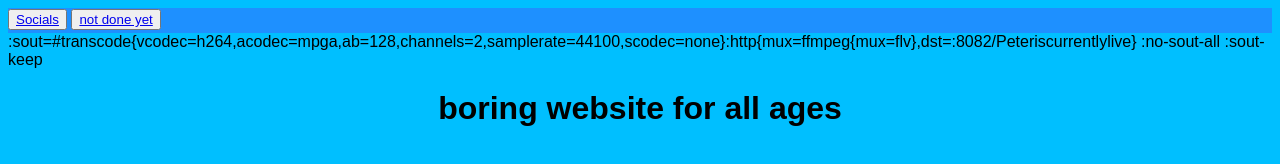
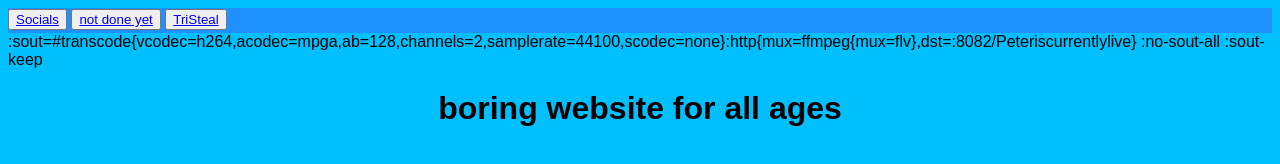
Before and after one commit to pburt12/pburt12.github.io, a plain HTML site: page index.html in a window 1280 px wide. Drawn offline with Linux system fonts and the light colour scheme.

Commit message:
Update index.html

```diff
--- a/index.html
+++ b/index.html
@@ -19,6 +19,9 @@
 			<button>
 				<a href="/testing">not done yet</a>
 			</button>
+			<button>
+				<a href="/TriSteal.html">TriSteal</a>
+			</button>
 		</div>
 		<div>
 		   <embed>
```
